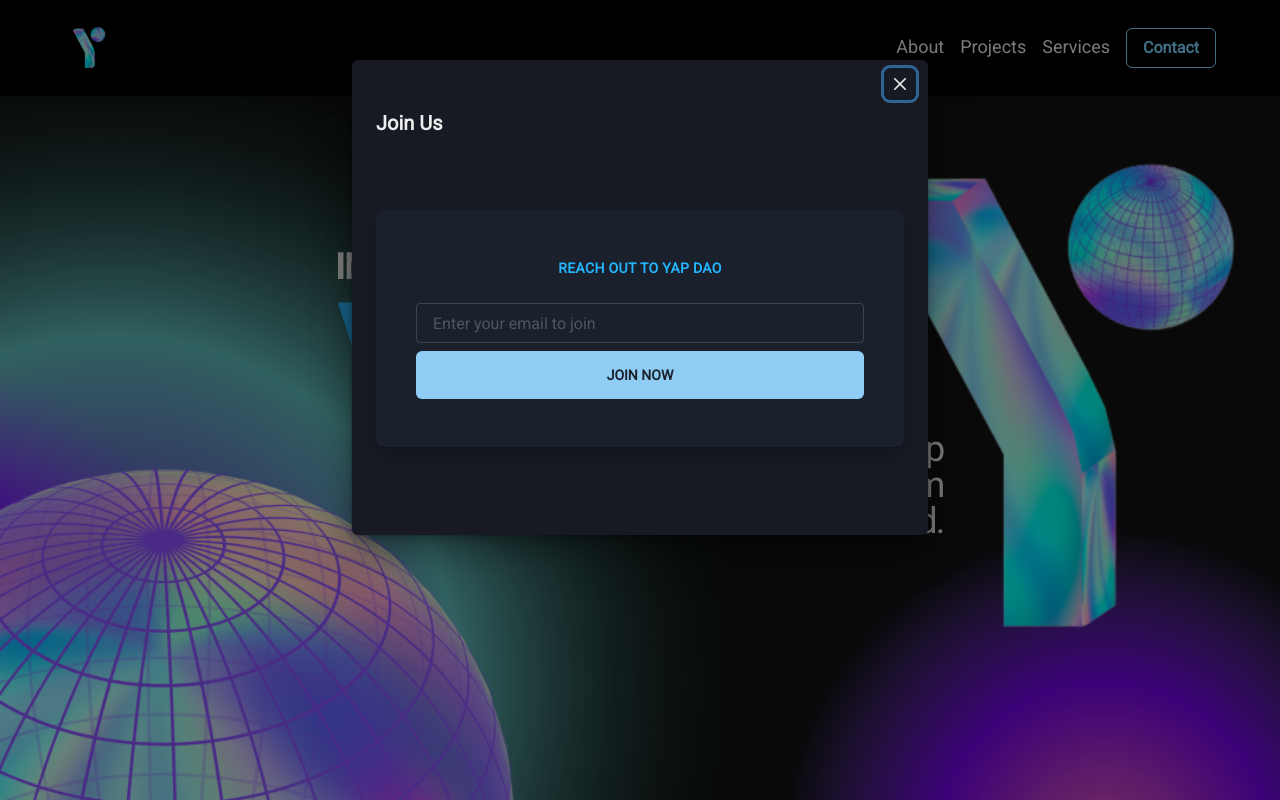
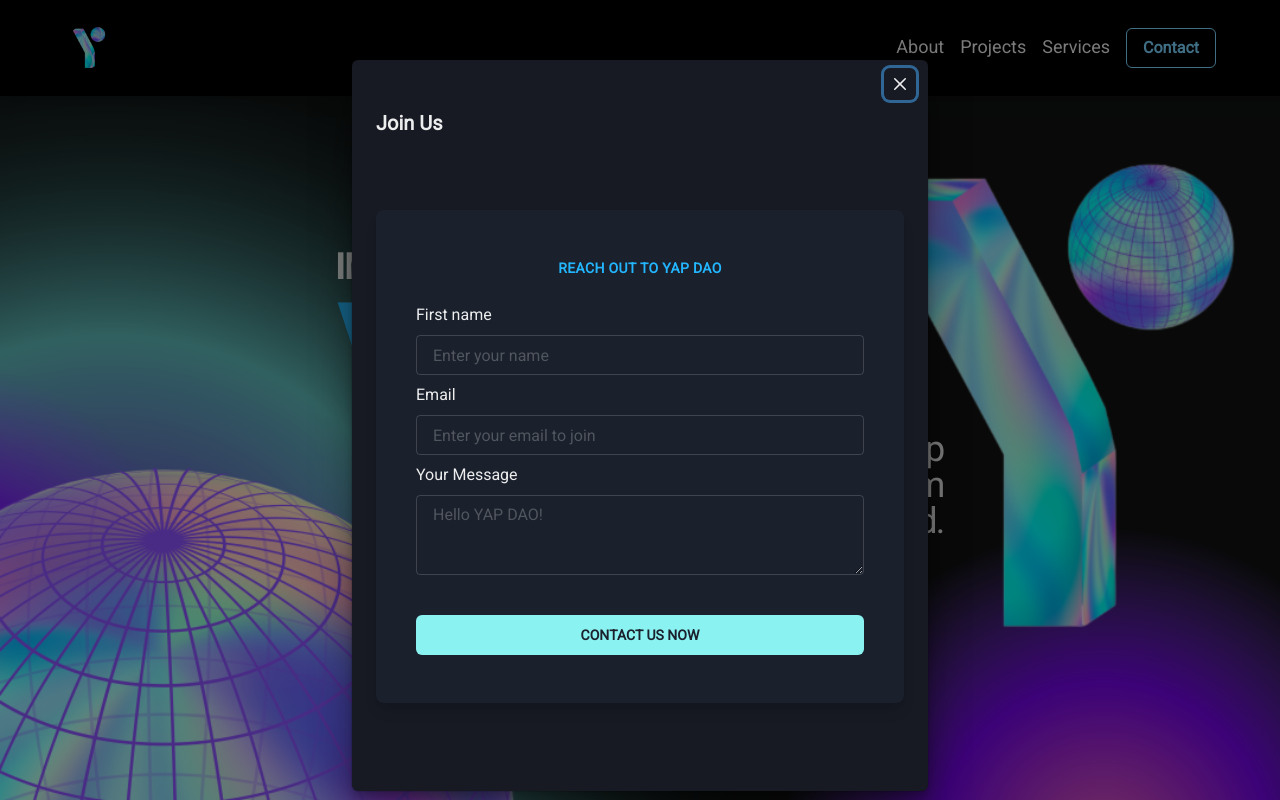
Before and after one commit to jonathanprozzi/YAP-DAO-Website, a Next.js app: page / in a window 1280 px wide. Both pictures are taken after a click on the button "Contact". Shown: the top 800 px of the page. Built offline with nearby package versions, Linux system fonts and the light colour scheme.

Commit message:
added message field to contact form

```diff
--- a/components/ContactForm.tsx
+++ b/components/ContactForm.tsx
@@ -1,3 +1,4 @@
+import { useState } from "react";
 import {
   Box,
   Button,
@@ -6,10 +7,55 @@
   Stack,
   Text,
   useColorModeValue as mode,
+  UnorderedList,
+  ListItem,
+  FormErrorMessage,
+  FormLabel,
+  FormControl,
+  useToast,
+  Textarea,
 } from "@chakra-ui/react";
 import { useForm } from "react-hook-form";
 
-const ContactForm = () => {
+const ContactForm = ({ onClose }) => {
+  const [isSending, setSending] = useState(false);
+  const toast = useToast();
+
+  const {
+    handleSubmit,
+    register,
+    formState: { errors, isSubmitting },
+  } = useForm();
+
+  async function onSubmit(values) {
+    setSending(false);
+
+    const res = await fetch("/api/create-contact", {
+      method: "POST",
+      body: JSON.stringify({
+        contactName: values.name,
+        contactEmail: values.email,
+        contactMessage: values.message,
+      }),
+      headers: {
+        "Content-type": "application/json",
+      },
+    });
+
+    const apiResponse = await res.json();
+    if (apiResponse) {
+      toast({
+        title: "Message Sent",
+        description: "Your message has been sent",
+        status: "success",
+        duration: 3000,
+        isClosable: true,
+      }),
+        setSending(false);
+      onClose();
+    }
+  }
+
   return (
     <Box as='section' py='12'>
       <Box
@@ -34,28 +80,76 @@
           </Text>
           <Heading mt='4' fontWeight='extrabold'></Heading>
           <Box mt='6'>
-            <form
-              onSubmit={(e) => {
-                e.preventDefault();
-                // your subscribe logic here
-              }}
-            >
-              <Stack>
-                <Input
-                  aria-label='Enter your email'
-                  placeholder='Enter your email to join'
-                  rounded='base'
-                />
+            <form onSubmit={handleSubmit(onSubmit)}>
+              <Stack marginTop={6}>
+                <FormControl isInvalid={errors.name}>
+                  <FormLabel htmlFor='name'>First name</FormLabel>
+                  <Input
+                    id='name'
+                    aria-label='Enter your name'
+                    placeholder='Enter your name'
+                    {...register("name", {
+                      required: "Your name is required",
+                      minLength: {
+                        value: 2,
+                        message: "Minimum length should be 2",
+                      },
+                    })}
+                    rounded='base'
+                  />
+                  <FormErrorMessage>
+                    {errors.name && errors.name.message}
+                  </FormErrorMessage>
+                </FormControl>
+                <FormControl isInvalid={errors.email}>
+                  <FormLabel htmlFor='email'>Email</FormLabel>
+                  <Input
+                    id='email'
+                    aria-label='Enter your email'
+                    placeholder='Enter your email to join'
+                    {...register("email", {
+                      required: "Your email is required",
+                      minLength: {
+                        value: 4,
+                        message: "Minimum length should be 2",
+                      },
+                    })}
+                    rounded='base'
+                  />
+                  <FormErrorMessage>
+                    {errors.email && errors.email.message}
+                  </FormErrorMessage>
+                </FormControl>
+                <FormControl isInvalid={errors.message}>
+                  <FormLabel htmlFor='message'>Your Message</FormLabel>
+                  <Textarea
+                    marginBottom={8}
+                    id='message'
+                    aria-label='Enter your message'
+                    placeholder='Hello YAP DAO!'
+                    {...register("message", {
+                      minLength: {
+                        value: 4,
+                        message: "Minimum length should be 2",
+                      },
+                    })}
+                    rounded='base'
+                  />
+                  <FormErrorMessage>
+                    {errors.message && errors.name.message}
+                  </FormErrorMessage>
+                </FormControl>
                 <Button
+                  isLoading={isSubmitting}
                   type='submit'
                   w='full'
-                  colorScheme='blue'
-                  size='lg'
+                  colorScheme='brandGreen'
+                  size='md'
                   textTransform='uppercase'
                   fontSize='sm'
                   fontWeight='bold'
                 >
-                  Join now
+                  Contact Us Now
                 </Button>
               </Stack>
             </form>
--- a/components/Navbar.tsx
+++ b/components/Navbar.tsx
@@ -239,7 +239,7 @@
             title='Join Us'
             isOpen={formModal.isOpen}
             onClose={formModal.onClose}
-            content={<ContactForm />}
+            content={<ContactForm onClose={formModal.onClose} />}
           ></FormModal>
         </Box>
       </Flex>
--- a/pages/api/create-contact.ts
+++ b/pages/api/create-contact.ts
@@ -12,11 +12,13 @@
 const createJoinUs: NextApiHandler = async (req, res) => {
   const contactName = req.body.contactName;
   const contactEmail = req.body.contactEmail;
+  const contactMessage = req.body.contactMessage;
 
   try {
     const airtableRecord = await contactTable.create({
       Name: contactName,
       Email: contactEmail,
+      Message: contactMessage,
     });
 
     res.status(200).json({
```
